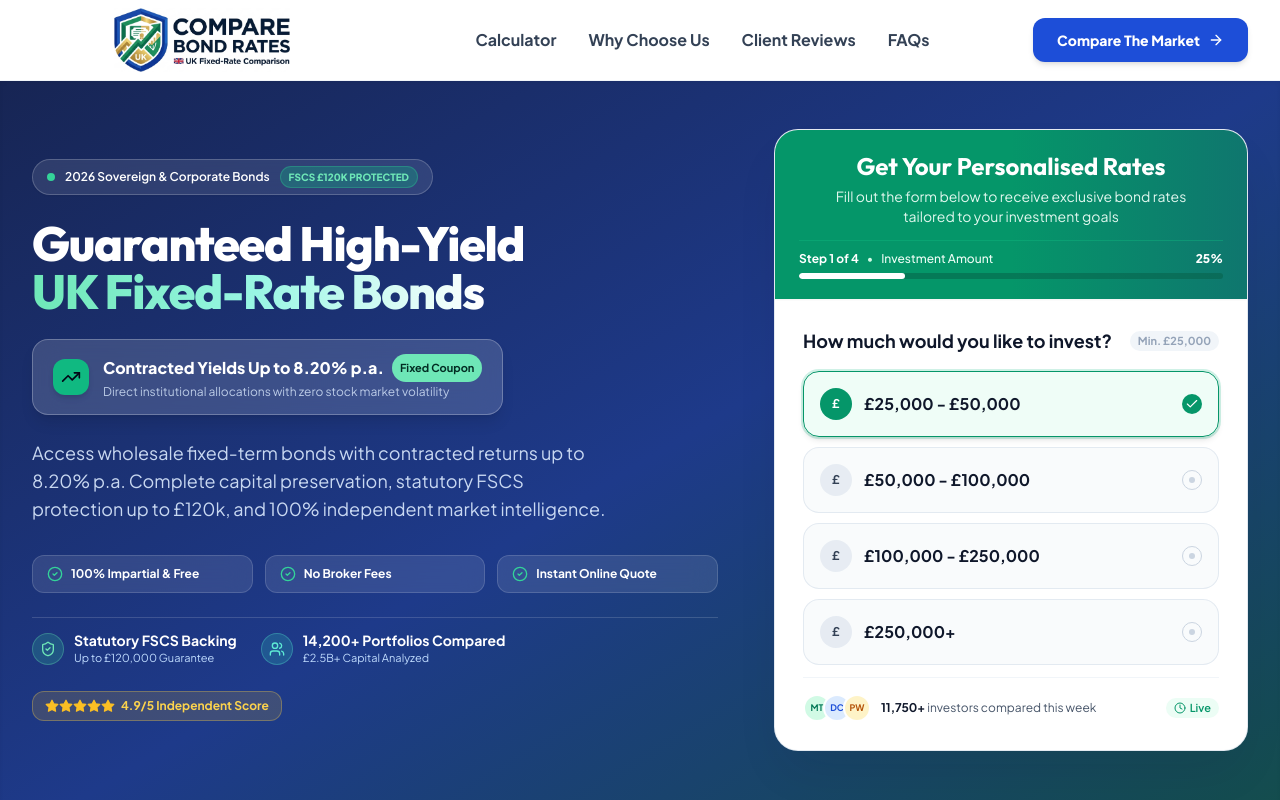
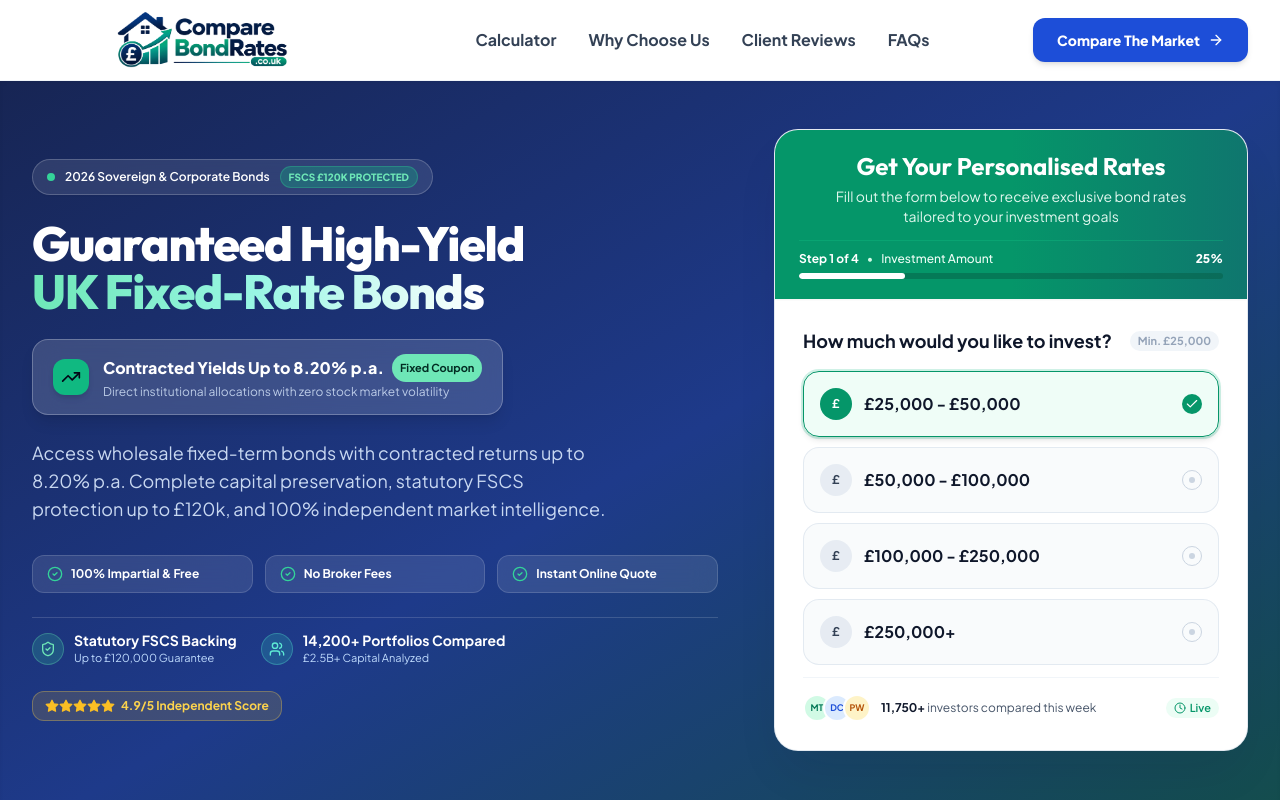
Before and after one commit to itfalcon176/Compare-Bond-Rates, a Next.js app: page / in a window 1280 px wide. Shown: the top 800 px of the page. Built offline with nearby package versions, Linux system fonts and the light colour scheme.

Commit message:
feat: initialize Next.js layout and implement Footer component with risk disclosures and branding assets

```diff
--- a/app/layout.tsx
+++ b/app/layout.tsx
@@ -30,7 +30,7 @@ export const metadata: Metadata = {
     type: "website",
   },
   icons: {
-    icon: '/assets/logo.png',
+    icon: '/assets/new-logo.png',
   },
 };
 
--- a/components/Footer.tsx
+++ b/components/Footer.tsx
@@ -20,13 +20,13 @@ export default function Footer({ onOpenLegal, onScrollToForm }: FooterProps) {
 
           {/* Col 1: About */}
           <div className="space-y-4">
-            <Link href="/" className="inline-block bg-white px-4 py-2.5 rounded-2xl border-0 shadow-none outline-none">
+            <Link href="/" className="inline-block px-1 py-1 border-0 shadow-none outline-none">
               <Image
-                src="/assets/logo.png"
+                src="/assets/footr-logo.png"
                 alt="Compare Bond Rates UK"
                 width={280}
                 height={80}
-                className="logo-img-clean w-[220px] sm:w-[250px] h-auto object-contain"
+                className="logo-img-clean w-[200px] sm:w-[240px] h-auto object-contain"
               />
             </Link>
 
--- a/components/Header.tsx
+++ b/components/Header.tsx
@@ -45,12 +45,12 @@ export default function Header({ onCompareClick }: HeaderProps) {
           className="inline-flex items-center p-0 m-0 border-0 shadow-none outline-none bg-transparent flex-shrink-0"
         >
           <Image
-            src="/assets/logo.png"
+            src="/assets/new-logo.png"
             alt="Compare Bond Rates UK"
             width={340}
             height={120}
             priority
-            className="logo-img-clean w-[220px] sm:w-[270px] md:w-[310px] lg:w-[340px] h-auto max-h-16 sm:max-h-18 object-contain mix-blend-multiply transition-all"
+            className="logo-img-clean w-[220px] sm:w-[270px] md:w-[310px] lg:w-[340px] h-auto max-h-16 sm:max-h-18 object-contain transition-all"
           />
         </Link>
 
--- a/index.html
+++ b/index.html
@@ -17,7 +17,7 @@
   <meta name="twitter:title" content="Compare Bond Rates UK" />
   <meta name="twitter:description" content="UK's Leading Independent Fixed-Rate Bond Comparison Service." />
 
-  <link rel="icon" href="assets/logo.png" type="image/png" />
+  <link rel="icon" href="assets/new-logo.png" type="image/png" />
 
   <!-- Google Fonts: Plus Jakarta Sans & Outfit -->
   <link rel="preconnect" href="https://fonts.googleapis.com">
@@ -46,7 +46,7 @@
   <header class="site-header" id="mainHeader">
     <div class="container header-container">
       <a href="#" class="brand-logo-wrap" aria-label="Compare Bond Rates UK Home">
-        <img src="assets/logo.png" alt="Compare Bond Rates UK Logo" class="brand-logo-img" />
+        <img src="assets/new-logo.png" alt="Compare Bond Rates UK Logo" class="brand-logo-img" />
       </a>
 
       <nav class="main-nav">
@@ -885,7 +885,7 @@
         <!-- Col 1: Brand & Bio -->
         <div class="footer-col col-brand">
           <a href="#" class="footer-logo-link">
-            <img src="assets/logo.png" alt="Compare Bond Rates UK" class="footer-logo-img" />
+            <img src="assets/footr-logo.png" alt="Compare Bond Rates UK" class="footer-logo-img" />
           </a>
           <p class="footer-brand-bio">
             CompareBondRates.co.uk is the UK's premier independent fixed-rate bond comparison service. We help investors navigate wholesale markets and secure the highest yield with complete FSCS security.
```
Also changed, not shown: public/assets/footr-logo.png (added), public/assets/new-logo.png (added).
